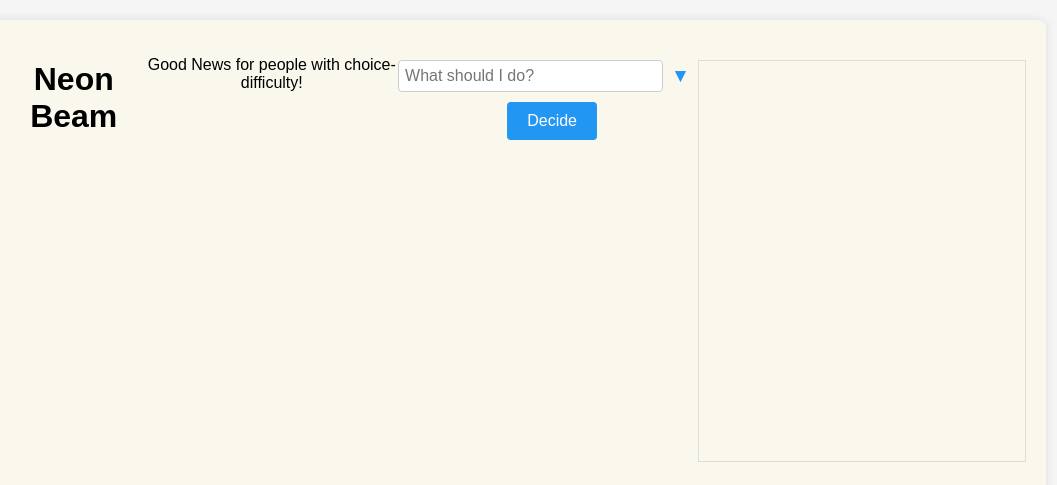
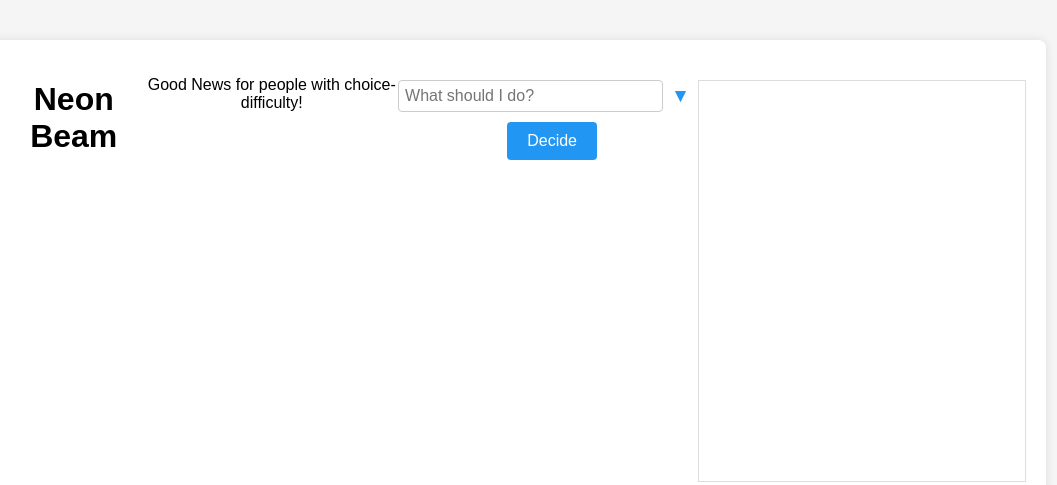
Before and after one commit to WFYishere/NeonBeam, a website: page public/index.html in a window 1280 px wide. Shown: the whole page, without its empty margins (126-1183 px from the left). Drawn offline with Linux system fonts and the light colour scheme.

Commit message:
container size update

```diff
--- a/public/style.css
+++ b/public/style.css
@@ -15,10 +15,11 @@
     margin: 0 auto;
     padding: 20px;
     text-align: center;
-    background-color: #faf8ed;
+    background-color: #ffffff;
     box-shadow: 0 0 10px rgba(0, 0, 0, 0.1);
     border-radius: 8px;
-    margin-top: 20px; /* 40px */
+    margin-top: 40px; /* 40px */
+    height: calc(100vh - 80px); /* Full viewport height minus 80px */
 }
 
 h1 {
```
